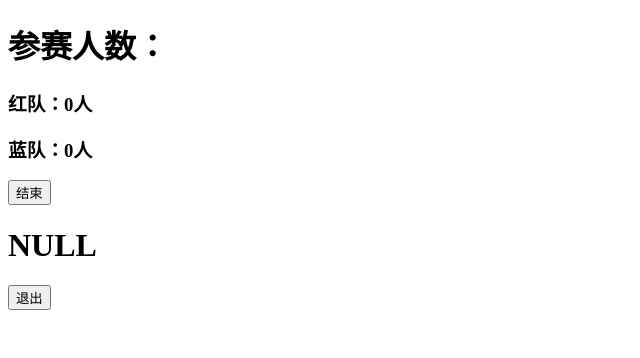
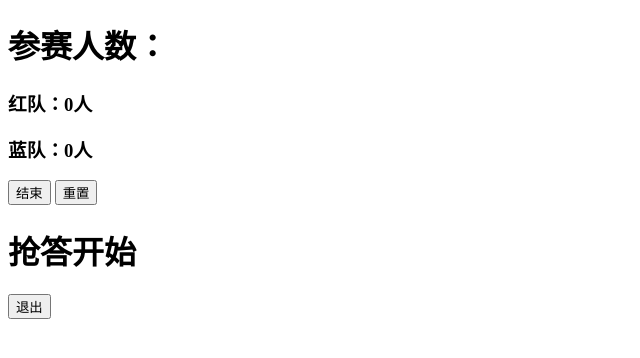
Before and after one commit to YueDayu/responder, a website: page admin.html in a window 1280 px wide. Both pictures are taken after a click on the button "开始". Shown: the whole page, without its empty margins (0-640 px from the left). Drawn offline with nearby package versions, Linux system fonts and the light colour scheme; no server answers.

Commit message:
修改界面

```diff
--- a/admin.html
+++ b/admin.html
@@ -19,8 +19,10 @@
             isStart = !isStart;
             if (isStart) {
                 document.getElementById('startBtn').innerHTML = '结束';
+                document.getElementById('answer').innerHTML = '抢答开始';
             } else {
                 document.getElementById('startBtn').innerHTML = '开始';
+                document.getElementById('answer').innerHTML = '什么都不要点。。';
             }
             socket.emit('admin', isStart);
         }
@@ -32,6 +34,12 @@
             }
             location.reload(true);
         }
+        function init() {
+            isStart = false;
+            document.getElementById('startBtn').innerHTML = '开始';
+            document.getElementById('answer').innerHTML = '什么都不要点。。';
+            socket.emit('admin', isStart);
+        }
     </script>
 </head>
 <body>
@@ -39,7 +47,8 @@
 <h3 id="redteam">红队：0人</h3>
 <h3 id="blueteam">蓝队：0人</h3>
 <button onclick="send()" id="startBtn">开始</button>
-<h1 id="answer">NULL</h1>
+<button onclick="init()">重置</button>
+<h1 id="answer">什么都不要点。。</h1>
 <button onclick="logout()">退出</button>
 </body>
 </html>
```
Also changed, not shown: index.html (+1 -1 lines).
